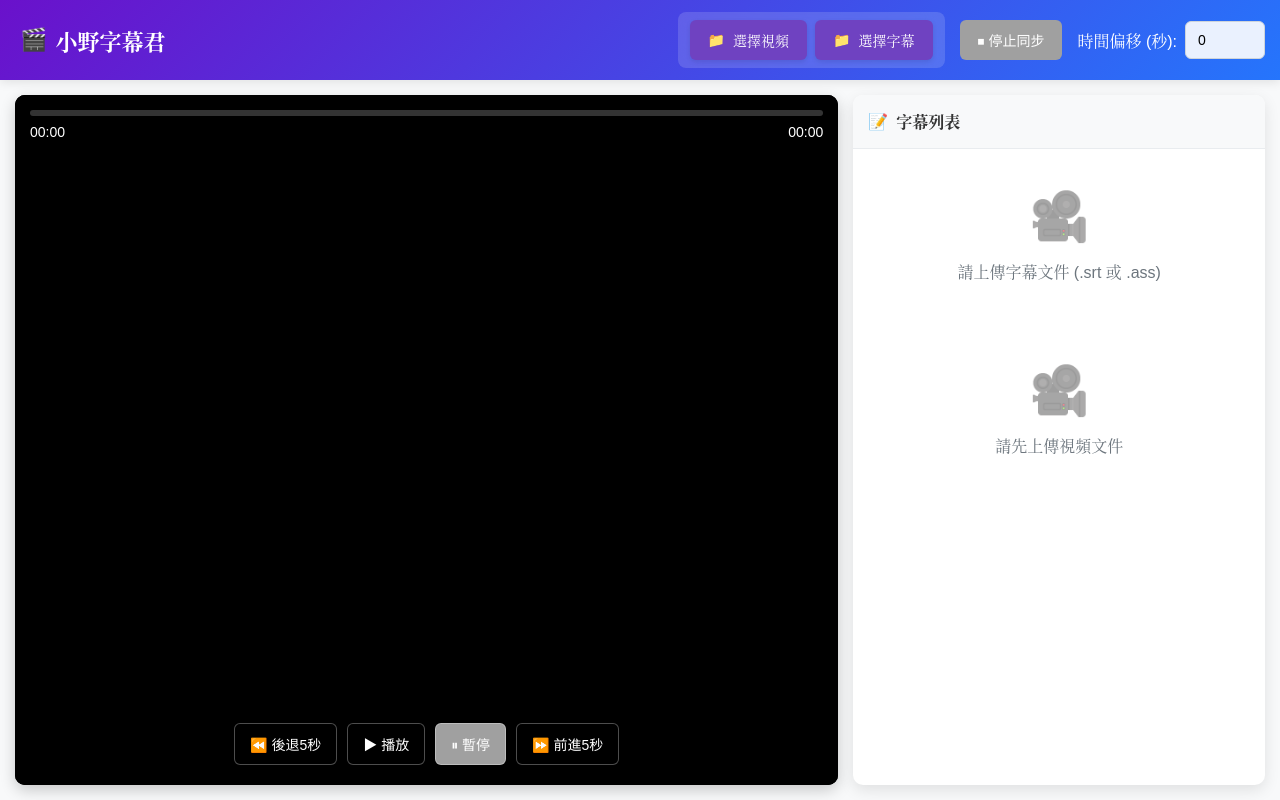
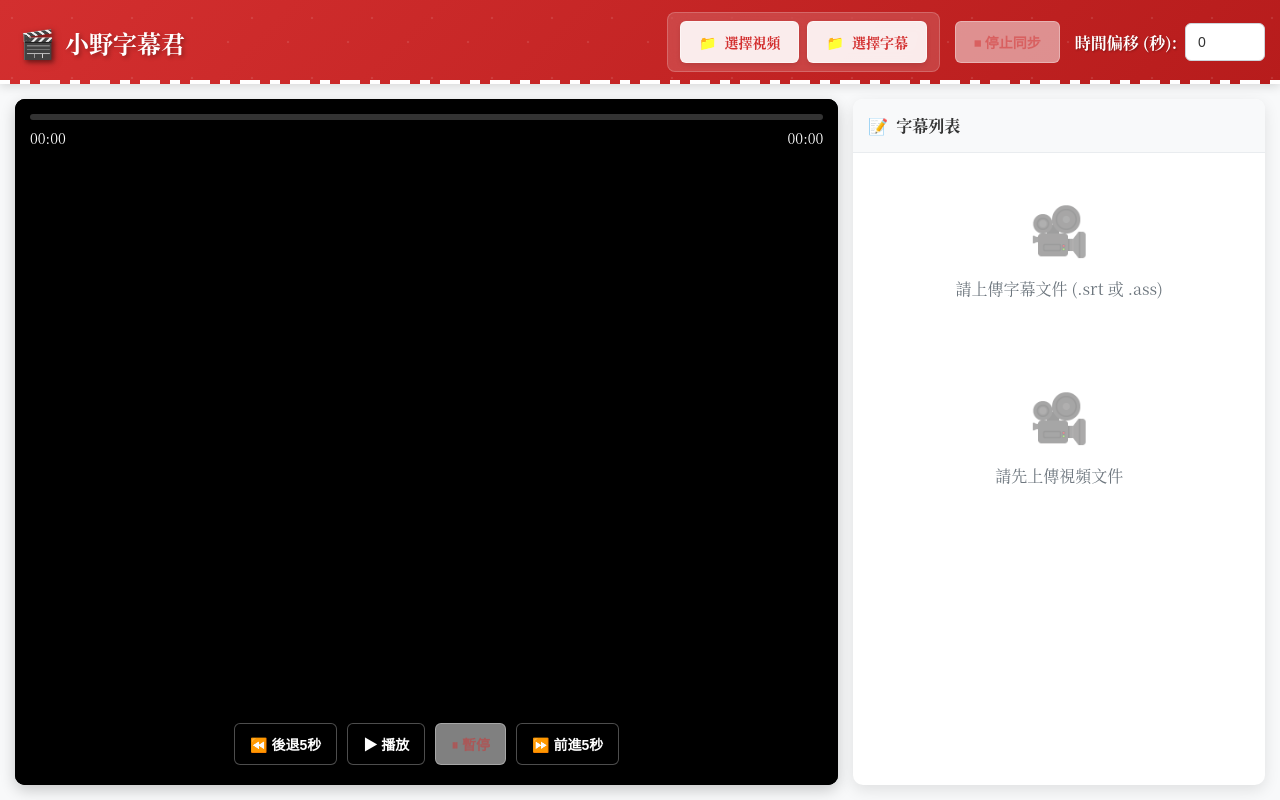
Before and after one commit to carriekary/zimujun, a plain HTML site: page index.html in a window 1280 px wide. Drawn offline with Linux system fonts and the light colour scheme.

Commit message:
Revamp styles for Japanese red theme
Updated styles for header and buttons to reflect a Japanese red theme. Adjusted font sizes and colors for better visibility and aesthetics.

```diff
--- a/index.html
+++ b/index.html
@@ -26,44 +26,91 @@
         }
 
         body {
-          font-family: "Arial", "Hiragino Sans", "Meiryo", "Noto Serif CJK JP", Roboto, Arial, Noto Serif;
+          font-family: "Meiryo", "Hiragino Sans", "Noto Serif CJK JP", "Arial", Roboto, sans-serif;
           display: flex;
           flex-direction: column;
           background-color: #f8f9fa;
           touch-action: none;
         }
 
-        /* 頭部樣式 */
+        /* 頭部樣式 - 日本紅白色系主題 */
         header {
           display: flex;
           justify-content: space-between;
           align-items: center;
           padding: 12px 15px;
-          background: linear-gradient(135deg, #6a11cb 0%, #2575fc 100%);
+          background: linear-gradient(135deg, #d32f2f 0%, #b71c1c 100%); /* 日本紅漸變 */
           color: white;
-          box-shadow: 0 2px 10px rgba(0,0,0,0.1);
+          box-shadow: 0 2px 10px rgba(0,0,0,0.15);
           flex-shrink: 0;
           z-index: 1000;
+          position: relative;
+          overflow: hidden;
+        }
+
+        /* 添加日本風格的裝飾性元素 */
+        header::before {
+          content: "";
+          position: absolute;
+          top: 0;
+          left: 0;
+          right: 0;
+          bottom: 0;
+          background:
+              radial-gradient(circle at 20% 30%, rgba(255,255,255,0.1) 2%, transparent 2.5%),
+              radial-gradient(circle at 80% 70%, rgba(255,255,255,0.1) 2%, transparent 2.5%);
+          background-size: 60px 60px;
+          pointer-events: none;
+        }
+
+        header::after {
+          content: "";
+          position: absolute;
+          bottom: 0;
+          left: 0;
+          right: 0;
+          height: 4px;
+          background: linear-gradient(90deg,
+              #ffffff 0%,
+              #ffffff 20%,
+              transparent 20%,
+              transparent 40%,
+              #ffffff 40%,
+              #ffffff 60%,
+              transparent 60%,
+              transparent 80%,
+              #ffffff 80%,
+              #ffffff 100%);
+          background-size: 50px 100%;
         }
 
         #siteTitle {
-          font-size: 22px;
+          font-size: 24px;
           font-weight: bold;
           margin-left: 5px;
           display: flex;
           align-items: center;
-          gap: 8px;
+          gap: 10px;
           white-space: nowrap;
+          color: white;
+          text-shadow: 2px 2px 4px rgba(0, 0, 0, 0.3);
+          position: relative;
+          z-index: 1;
+          font-family: "Meiryo", "Hiragino Sans", "Noto Serif CJK JP", "Arial", sans-serif;
         }
 
         #siteTitle::before {
           content: "🎬";
+          font-size: 28px;
+          filter: drop-shadow(2px 2px 3px rgba(0,0,0,0.3));
         }
 
         #controlsPanel {
           display: flex;
           align-items: center;
           gap: 15px;
+          position: relative;
+          z-index: 1;
         }
 
         .control-group {
@@ -74,6 +121,7 @@
           padding: 8px 12px;
           border-radius: 8px;
           backdrop-filter: blur(10px);
+          border: 1px solid rgba(255, 255, 255, 0.2);
         }
 
         .file-upload-container {
@@ -96,24 +144,28 @@
           align-items: center;
           gap: 8px;
           padding: 10px 18px;
-          background-color: #6f42c1;
-          color: white;
+          background-color: rgba(255, 255, 255, 0.9);
+          color: #d32f2f; /* 日本紅文字 */
           border-radius: 6px;
           cursor: pointer;
           font-size: 14px;
-          font-weight: 500;
+          font-weight: 600;
           transition: all 0.3s ease;
           white-space: nowrap;
           box-shadow: 0 2px 5px rgba(0,0,0,0.1);
+          border: 1px solid rgba(255, 255, 255, 0.5);
         }
 
         .file-upload-label:hover {
-          background-color: #5a32a3;
+          background-color: white;
           transform: translateY(-1px);
+          box-shadow: 0 4px 8px rgba(0,0,0,0.15);
+          color: #b71c1c;
         }
 
         .file-upload-label::before {
           content: "📁";
+          filter: sepia(1) hue-rotate(-20deg) saturate(5); /* 調為紅色系 */
         }
 
         .main-controls {
@@ -124,22 +176,23 @@
 
         button {
           padding: 10px 18px;
-          background-color: #4a86e8;
-          color: white;
-          border: none;
+          background-color: rgba(255, 255, 255, 0.9);
+          color: #d32f2f; /* 日本紅文字 */
+          border: 1px solid rgba(255, 255, 255, 0.5);
           border-radius: 6px;
           cursor: pointer;
           font-size: 14px;
-          font-weight: 500;
+          font-weight: 600;
           transition: all 0.3s ease;
           white-space: nowrap;
           box-shadow: 0 2px 5px rgba(0,0,0,0.1);
         }
 
         button:hover {
-          background-color: #3a76d8;
+          background-color: white;
           transform: translateY(-1px);
           box-shadow: 0 4px 8px rgba(0,0,0,0.15);
+          color: #b71c1c;
         }
 
         button:active {
@@ -147,26 +200,33 @@
         }
 
         button:disabled {
-          background-color: #a0a0a0;
+          background-color: rgba(255, 255, 255, 0.5);
+          color: rgba(211, 47, 47, 0.5);
           cursor: not-allowed;
           transform: none;
           box-shadow: none;
         }
 
         .primary-btn {
-          background-color: #28a745;
+          background-color: #d32f2f;
+          color: white;
+          border: 1px solid rgba(255, 255, 255, 0.3);
         }
 
         .primary-btn:hover {
-          background-color: #218838;
+          background-color: #b71c1c;
+          color: white;
         }
 
         .warning-btn {
-          background-color: #dc3545;
+          background-color: #c62828;
+          color: white;
+          border: 1px solid rgba(255, 255, 255, 0.3);
         }
 
         .warning-btn:hover {
-          background-color: #c82333;
+          background-color: #8e0000;
+          color: white;
         }
 
         #mobileMenuBtn {
@@ -177,6 +237,8 @@
           font-size: 24px;
           cursor: pointer;
           padding: 8px;
+          position: relative;
+          z-index: 1;
         }
 
         #mobileControlsPanel {
@@ -187,7 +249,7 @@
           background: rgba(255, 255, 255, 0.95);
           border-radius: 10px;
           margin-top: 10px;
-          box-shadow: 0 5px 15px rgba(0,0,0,0.2);
+          box-shadow: 0 5px 15px rgba(183, 28, 28, 0.2);
           position: absolute;
           top: 70px;
           left: 10px;
@@ -195,6 +257,27 @@
           z-index: 1001;
           max-height: 80vh;
           overflow-y: auto;
+          border: 1px solid rgba(211, 47, 47, 0.1);
+        }
+
+        .time-offset-container {
+          display: flex;
+          align-items: center;
+          gap: 8px;
+          color: white;
+          font-weight: 600;
+          text-shadow: 1px 1px 2px rgba(0, 0, 0, 0.3);
+        }
+
+        .time-offset-container label {
+          color: white;
+        }
+
+        .time-offset-container input {
+          width: 80px;
+          background-color: rgba(255, 255, 255, 0.9);
+          border: 1px solid rgba(211, 47, 47, 0.3);
+          color: #333;
         }
 
         /* 主容器 */
@@ -305,7 +388,7 @@
         /* 視頻內字幕顯示 - 更淺的背景，無邊框 */
         #video-subtitle-overlay {
           position: absolute;
-          bottom: 20px;
+          bottom: 15px;
           left: 0;
           width: 100%;
           text-align: center;
@@ -424,7 +507,7 @@
           cursor: pointer;
           border-bottom: 1px solid #f0f0f0;
           line-height: 1.5;
-          font-size: 14px;
+          font-size: 15px;
           transition: all 0.2s ease;
           word-wrap: break-word;
           overflow-wrap: break-word;
@@ -500,19 +583,6 @@
           border-color: #4a86e8;
           outline: none;
           box-shadow: 0 0 0 3px rgba(74, 134, 232, 0.1);
-        }
-
-        .time-offset-container {
-          display: flex;
-          align-items: center;
-          gap: 8px;
-          color: white;
-          font-weight: 500;
-        }
-
-        .time-offset-container input {
-          width: 80px;
-          background-color: rgba(255, 255, 255, 0.9);
         }
 
         /* 空狀態 */
@@ -575,9 +645,13 @@
           }
 
           #siteTitle {
-            font-size: 18px;
+            font-size: 20px;
             margin-left: 0;
             flex-shrink: 0;
+          }
+
+          #siteTitle::before {
+            font-size: 24px;
           }
 
           #controlsPanel {
@@ -610,16 +684,26 @@
             gap: 10px;
             padding: 12px;
             background: rgba(255, 255, 255, 0.95);
-            color: #333;
+            color: #d32f2f;
+            border: 1px solid rgba(211, 47, 47, 0.1);
           }
 
           #mobileControlsPanel .time-offset-container {
             flex-direction: column;
             align-items: stretch;
-            color: #333;
+            color: #d32f2f;
             padding: 12px;
             background: rgba(255, 255, 255, 0.95);
             border-radius: 8px;
+          }
+
+          #mobileControlsPanel .time-offset-container label {
+            color: #d32f2f;
+          }
+
+          #mobileControlsPanel .time-offset-container input {
+            background-color: white;
+            border: 1px solid rgba(211, 47, 47, 0.3);
           }
 
           #main-container {
@@ -652,7 +736,7 @@
           /* 移動端視頻內字幕 - 更淺的背景，無邊框 */
           #video-subtitle-overlay {
             position: absolute;
-            bottom: 8px;
+            bottom: 5px;
             left: 0;
             width: 100%;
             text-align: center;
@@ -667,7 +751,7 @@
             color: #facc15; /* 橙色字體 */
             padding: 8px 14px;
             border-radius: 8px;
-            font-size: 12px;
+            font-size: 14px;
             line-height: 1.4;
             max-width: 90%;
             text-align: center;
@@ -728,7 +812,11 @@
           }
 
           #siteTitle {
-            font-size: 16px;
+            font-size: 18px;
+          }
+
+          #siteTitle::before {
+            font-size: 20px;
           }
 
           #mobileMenuBtn {
@@ -1817,5 +1905,4 @@
         }, 100);
     </script>
 </body>
-
 </html>
```
